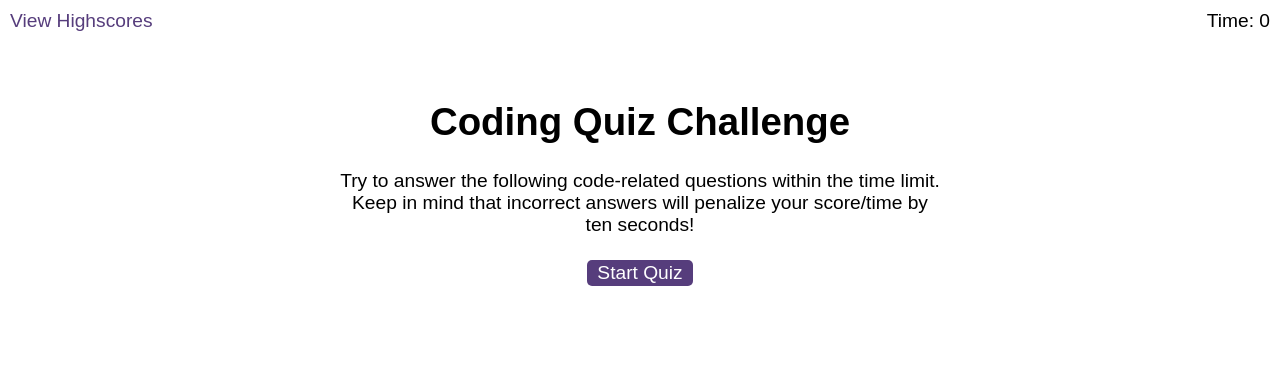
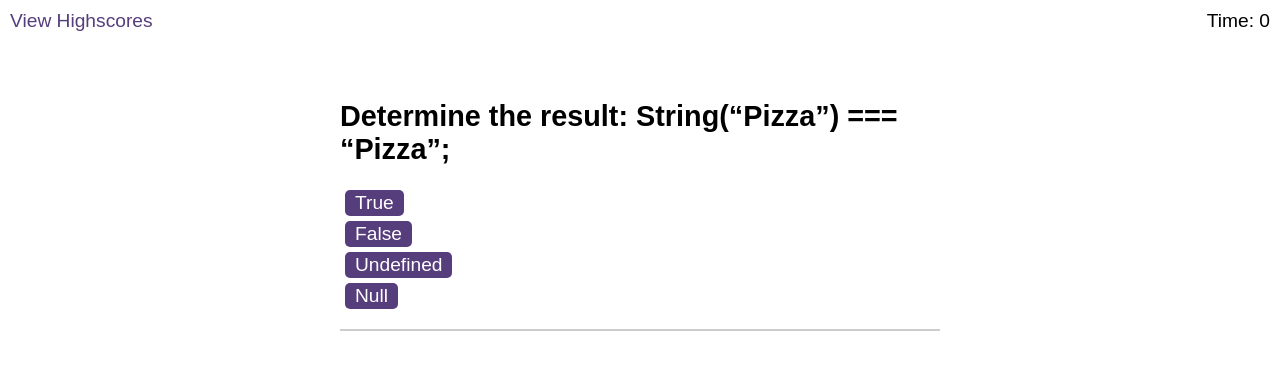
Before and after one commit to BrianMillie/CodeQuiz, a plain HTML site: page index.html in a window 1280 px wide. Both pictures are taken after a click on the button "Start Quiz". Drawn offline with Linux system fonts and the light colour scheme.

Commit message:
Added some functions and dynamic elements

```diff
--- /dev/null
+++ b/assets/js/logic.js
@@ -0,0 +1,72 @@
+
+// set start for hiding original screen data, questions for setting next screen and choices as the parent of the new elements
+var btn = document.getElementById('start');
+var startpage = document.getElementById('start-screen');
+var questions = document.getElementsByClassName('questions')
+var questiontitle = document.getElementById('question-title')
+var questionIndex = -1
+var feed = document.getElementById('feedback')
+var timming = document.getElementById('time')
+var seconds = 60
+
+var displayQuestion = function () {
+    questionIndex = questionIndex + 1
+    // if (questionIndex = 4) {
+
+    // }
+
+    for (m = 1; m < 5; m++) {
+        if (document.contains(document.getElementById("button" + m))) {
+            document.getElementById("button" + m).remove()
+        }
+    }
+    var but = [];
+    for (var i = 1; i < 5; i++) {
+        console.log(i)
+        but[i] = document.createElement('button');
+        but[i].id = ('button' + i);
+        but[i].className += 'button';
+        but[i].innerText = queries[questionIndex].options[i - 1];
+        document.getElementById('choices').appendChild(but[i]);
+    }
+    // change question
+    questiontitle.innerText = (queries[questionIndex].query);
+
+}
+// listen for starter click, hide old data, loop to create 4 new buttons with answers from questions.js on 1st question all in same function
+btn.addEventListener('click', function (event) {
+
+    event.stopPropagation();
+    startpage.setAttribute('style', 'display: none;');
+    // remove the display none from items needed to display
+    var element = document.getElementById('questions');
+    element.classList.remove('hide');
+    var element = document.getElementById('feedback');
+    element.classList.remove('hide');
+    // use the arrays on 1st question to add the question
+    // loop through the creation of 4 buttons including the inner answers of question 1 append to the choices section
+    displayQuestion()
+
+})
+
+//added extra buttons for capturing clicks and the screen feedback element
+var choices = document.getElementById('choices');
+choices.addEventListener('click', function (event) {
+    setTimeout(myFunction, 10000);
+    //document.getElementById('question-title').innerText= (queries[0].query)
+    console.log('here')
+    if (event.target.innerText === queries[questionIndex].answer) {
+
+        feed.innerText = 'Correct'
+
+    } else {
+        feed.innerText = 'Wrong Answer'
+    }
+    displayQuestion()
+})
+
+function myFunction(seconds) {
+
+    feed.innerText = 'Time Up 10 seconds deducted'
+    seconds = seconds - 10
+}
--- /dev/null
+++ b/assets/js/questions.js
@@ -0,0 +1,22 @@
+var queries = [{
+    "query": 'Determine the result: String(“Pizza”) === “Pizza”;',
+    "options": ["True", "False", "Undefined", "Null"],
+    "answer": "True",
+},
+{
+    "query": 'How would you round 275.53 to the nearest whole number',
+    "options": ["round(275.53)", "round.math(275.53)", "Math.round(275.53)", "Math.rnd(275.53)"],
+    "answer": "Math.round(275.53)",
+},
+{
+    "query": 'Where should the java script tag be placed in the html',
+    "options": ["After the Footer", "At the very top of the file", "In the Header section", "At the Bottom of the Body"],
+    "answer": "At the Bottom of the Body",
+},
+{
+    "query": 'What does a prompt function do?',
+    "options": ["Brings up a message and user input box", "Shows information only in a message", "Tells you the time in a message", "None of the above"],
+    "answer": "Brings up a message and user input box",
+},
+
+]
```
Also changed, not shown: index.html (+1 -0 lines), assets/js/scores.js (added).
